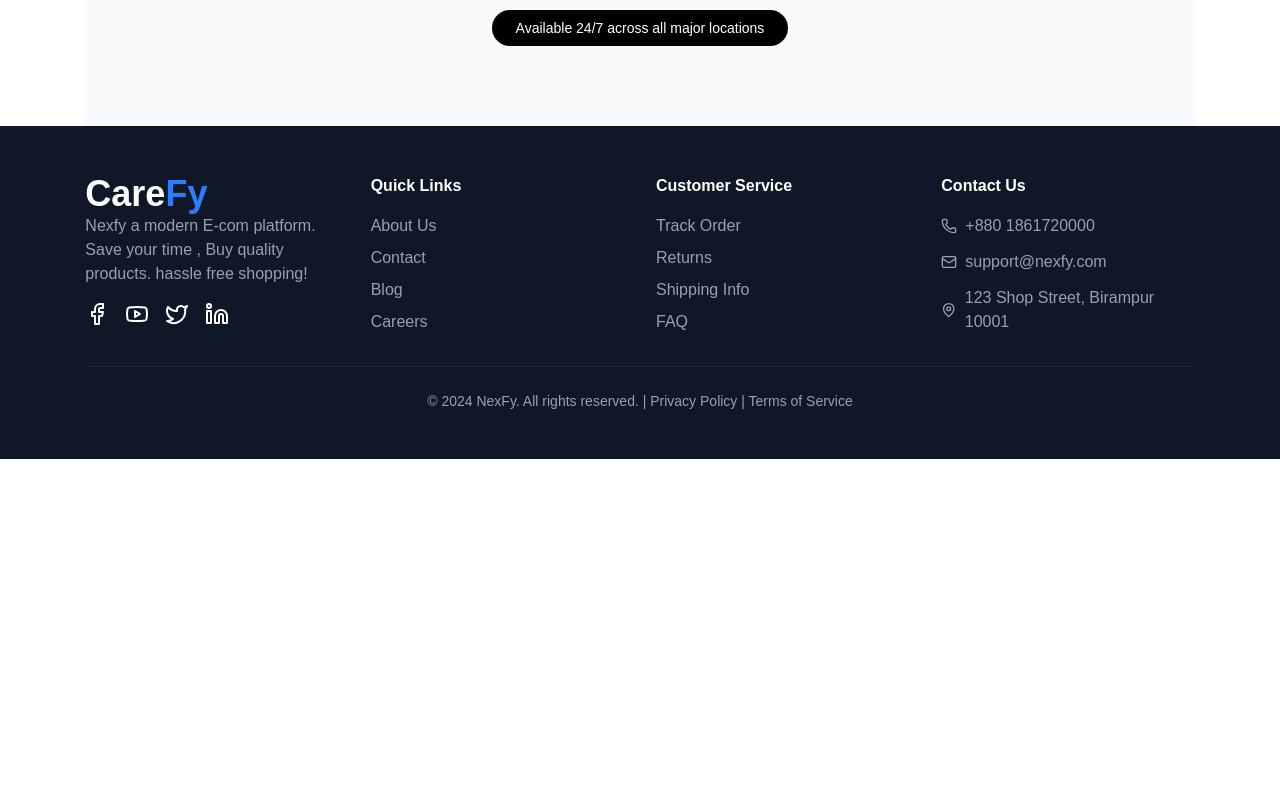
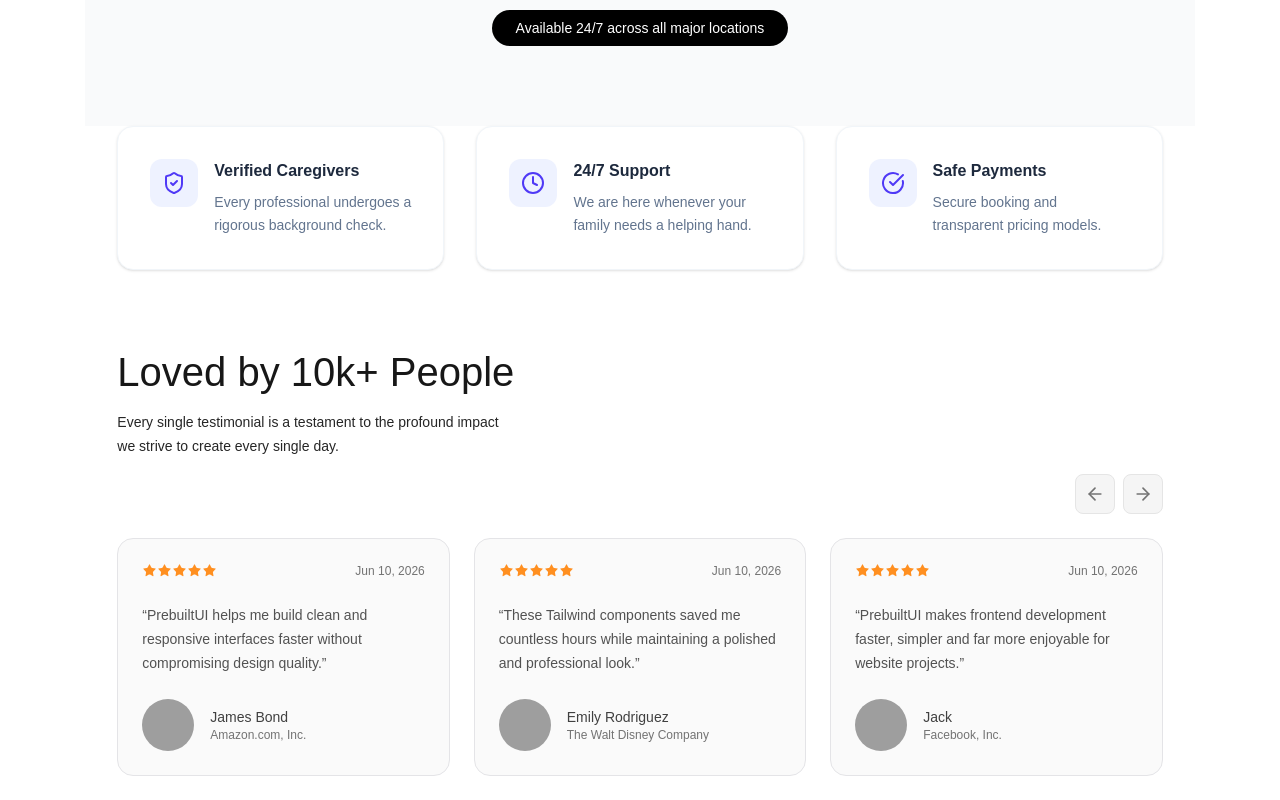
Before and after one commit to mohyminulislam-mi/CareFy, a Next.js app: page / in a window 1280 px wide. Shown: the part 2420-3220 px from the top of the page. Before the commit the page ends 2879 px from the top, so only its background shows below. Built offline with nearby package versions, Linux system fonts and the light colour scheme; grey boxes are pictures that could not be loaded.

Commit message:
make testimonials and service trust section

```diff
--- a/src/app/(mainLayout)/page.jsx
+++ b/src/app/(mainLayout)/page.jsx
@@ -1,6 +1,8 @@
 import AboutCarefy from "@/components/pages/home/AboutCarefy";
 import Hero from "@/components/pages/home/Hero";
 import Services from "@/components/pages/home/Services";
+import Testimonials from "@/components/pages/home/Testimonials";
+import Trust from "@/components/pages/home/Trust";
 import React from "react";
 
 const page = () => {
@@ -9,6 +11,8 @@ const page = () => {
       <Hero />
       <AboutCarefy />
       <Services />
+      <Trust />
+      <Testimonials />
     </section>
   );
 };
--- /dev/null
+++ b/src/components/pages/home/Testimonials.jsx
@@ -0,0 +1,208 @@
+"use client";
+import React from "react";
+
+const Testimonials = () => {
+  const testimonials = [
+    {
+      id: 1,
+      date: "Jun 10, 2026",
+      text: "“PrebuiltUI helps me build clean and responsive interfaces faster without compromising design quality.”",
+      name: "James Bond",
+      role: "Amazon.com, Inc.",
+      img: "https://images.unsplash.com/photo-1535713875002-d1d0cf377fde?q=80&w=200",
+    },
+    {
+      id: 2,
+      date: "Jun 10, 2026",
+      text: "“These Tailwind components saved me countless hours while maintaining a polished and professional look.”",
+      name: "Emily Rodriguez",
+      role: "The Walt Disney Company",
+      img: "https://images.unsplash.com/photo-1438761681033-6461ffad8d80?q=80&w=200",
+    },
+    {
+      id: 3,
+      date: "Jun 10, 2026",
+      text: "“PrebuiltUI makes frontend development faster, simpler and far more enjoyable for website projects.”",
+      name: "Jack",
+      role: "Facebook, Inc.",
+      img: "https://images.unsplash.com/photo-1633332755192-727a05c4013d?q=80&w=200",
+    },
+    {
+      id: 4,
+      date: "Jul 12, 2026",
+      text: "“A must-have Tailwind UI library for anyone building modern SaaS products with Tailwind CSS.”",
+      name: "Sarah Williams",
+      role: "Spotify",
+      img: "https://images.unsplash.com/photo-1438761681033-6461ffad8d80?q=80&w=200",
+    },
+    {
+      id: 5,
+      date: "Jul 12, 2026",
+      text: "“The components are beautifully designed and extremely easy to customize for real web apps.”",
+      name: "Michael Chen",
+      role: "Google LLC",
+      img: "https://images.unsplash.com/photo-1535713875002-d1d0cf377fde?q=80&w=200",
+    },
+  ];
+
+  const [currentIndex, setCurrentIndex] = React.useState(0);
+  const [isMobile, setIsMobile] = React.useState(window.innerWidth < 768);
+
+  React.useEffect(() => {
+    const handleResize = () => {
+      setIsMobile(window.innerWidth < 768);
+    };
+    window.addEventListener("resize", handleResize);
+    return () => window.removeEventListener("resize", handleResize);
+  }, []);
+
+  const handleNext = () => {
+    setCurrentIndex((prev) => (prev + 3 >= testimonials.length ? 0 : prev + 3));
+  };
+
+  const handlePrev = () => {
+    setCurrentIndex((prev) =>
+      prev - 3 < 0 ? Math.max(testimonials.length - 3, 0) : prev - 3,
+    );
+  };
+
+  React.useEffect(() => {
+    if (!isMobile) return;
+
+    const interval = setInterval(() => {
+      setCurrentIndex((prev) =>
+        prev + 1 >= testimonials.length ? 0 : prev + 1,
+      );
+    }, 3000);
+
+    return () => clearInterval(interval);
+  }, [isMobile, testimonials.length]);
+
+  return (
+    <>
+      <section className="py-20 px-4 sm:px-6 lg:px-8">
+        <div className="w-full max-w-6xl mx-auto">
+          <h1 className="text-neutral-900 font-medium text-4xl md:text-[40px] text-center md:text-left">
+            Loved by 10k+ People
+          </h1>
+          <p className="text-neutral-800 text-sm/6 mt-4 max-w-96 text-center md:text-left mx-auto md:mx-0">
+            Every single testimonial is a testament to the profound impact we
+            strive to create every single day.
+          </p>
+
+          <div className="hidden md:flex justify-end gap-2 mt-4">
+            <div
+              onClick={handlePrev}
+              className="h-10 w-10 rounded-lg bg-neutral-100 border border-neutral-200 flex items-center justify-center cursor-pointer hover:bg-neutral-200 transition-all text-neutral-500"
+            >
+              <svg
+                xmlns="http://www.w3.org/2000/svg"
+                width="20"
+                height="20"
+                viewBox="0 0 24 24"
+                fill="none"
+                stroke="currentColor"
+                stroke-width="2"
+                stroke-linecap="round"
+                stroke-linejoin="round"
+                class="lucide lucide-arrow-left-icon lucide-arrow-left"
+              >
+                <path d="m12 19-7-7 7-7" />
+                <path d="M19 12H5" />
+              </svg>
+            </div>
+            <div
+              onClick={handleNext}
+              className="h-10 w-10 rounded-lg bg-neutral-100 border border-neutral-200 flex items-center justify-center cursor-pointer hover:bg-neutral-200 transition-all text-neutral-500"
+            >
+              <svg
+                xmlns="http://www.w3.org/2000/svg"
+                width="20"
+                height="20"
+                viewBox="0 0 24 24"
+                fill="none"
+                stroke="currentColor"
+                stroke-width="2"
+                stroke-linecap="round"
+                stroke-linejoin="round"
+                class="lucide lucide-arrow-right-icon lucide-arrow-right"
+              >
+                <path d="M5 12h14" />
+                <path d="m12 5 7 7-7 7" />
+              </svg>
+            </div>
+          </div>
+
+          <div className="mx-auto grid grid-cols-1 md:grid-cols-2 lg:grid-cols-3 gap-6 px-8 md:px-0 mt-12 md:mt-6">
+            {testimonials
+              .slice(
+                currentIndex,
+                isMobile ? currentIndex + 1 : currentIndex + 3,
+              )
+              .map((item) => (
+                <div
+                  key={item.id}
+                  className="bg-zinc-50 hover:-translate-y-1 transition duration-300 border border-zinc-200 rounded-2xl p-6 space-y-6"
+                >
+                  <div className="flex items-start justify-between">
+                    <div className="flex">
+                      {Array(5)
+                        .fill(0)
+                        .map((_, i) => (
+                          <svg
+                            key={i}
+                            xmlns="http://www.w3.org/2000/svg"
+                            width="15"
+                            height="15"
+                            viewBox="0 0 24 24"
+                            fill="none"
+                            stroke="currentColor"
+                            strokeWidth="2"
+                            strokeLinecap="round"
+                            strokeLinejoin="round"
+                            className="lucide lucide-star text-transparent fill-[#FF8F20]"
+                            aria-hidden="true"
+                          >
+                            <path d="M11.525 2.295a.53.53 0 0 1 .95 0l2.31 4.679a2.123 2.123 0 0 0 1.595 1.16l5.166.756a.53.53 0 0 1 .294.904l-3.736 3.638a2.123 2.123 0 0 0-.611 1.878l.882 5.14a.53.53 0 0 1-.771.56l-4.618-2.428a2.122 2.122 0 0 0-1.973 0L6.396 21.01a.53.53 0 0 1-.77-.56l.881-5.139a2.122 2.122 0 0 0-.611-1.879L2.16 9.795a.53.53 0 0 1 .294-.906l5.165-.755a2.122 2.122 0 0 0 1.597-1.16z"></path>
+                          </svg>
+                        ))}
+                    </div>
+                    <p className="text-xs text-neutral-500">{item.date}</p>
+                  </div>
+
+                  <p className="text-sm/6 text-neutral-600">{item.text}</p>
+
+                  <div className="flex items-center gap-4 mt-4">
+                    <img
+                      src={item.img}
+                      alt="User Avatar"
+                      className="w-13 h-13 rounded-full object-cover"
+                    />
+                    <div>
+                      <p className="text-sm text-neutral-700">{item.name}</p>
+                      <p className="text-xs font-medium text-neutral-500">
+                        {item.role}
+                      </p>
+                    </div>
+                  </div>
+                </div>
+              ))}
+          </div>
+        </div>
+        <div className="hidden max-[768px]:flex items-center justify-center mt-5 space-x-2">
+          {testimonials.map((_, index) => (
+            <span
+              key={index}
+              onClick={() => setCurrentIndex(index)}
+              className={`w-3 h-3 rounded-full transition-all ${
+                index === currentIndex ? "bg-neutral-800" : "bg-neutral-300"
+              }`}
+            ></span>
+          ))}
+        </div>
+      </section>
+    </>
+  );
+};
+
+export default Testimonials;
--- /dev/null
+++ b/src/components/pages/home/Trust.jsx
@@ -0,0 +1,43 @@
+import React from "react";
+import { CheckCircle, Clock, ShieldCheck } from "lucide-react";
+
+const Trust = () => {
+  return (
+    <div className="max-w-7xl mx-auto px-4 sm:px-6 lg:px-8 grid grid-cols-1 md:grid-cols-3 gap-8">
+      {[
+        {
+          icon: <ShieldCheck className="text-indigo-600" />,
+          title: "Verified Caregivers",
+          desc: "Every professional undergoes a rigorous background check.",
+        },
+        {
+          icon: <Clock className="text-indigo-600" />,
+          title: "24/7 Support",
+          desc: "We are here whenever your family needs a helping hand.",
+        },
+        {
+          icon: <CheckCircle className="text-indigo-600" />,
+          title: "Safe Payments",
+          desc: "Secure booking and transparent pricing models.",
+        },
+      ].map((item, idx) => (
+        <div
+          key={idx}
+          className="flex space-x-4 p-8 bg-white rounded-2xl shadow-sm border border-slate-100"
+        >
+          <div className="flex-shrink-0 w-12 h-12 bg-indigo-50 rounded-xl flex items-center justify-center">
+            {item.icon}
+          </div>
+          <div>
+            <h4 className="font-bold text-slate-800 mb-2">{item.title}</h4>
+            <p className="text-sm text-slate-500 leading-relaxed">
+              {item.desc}
+            </p>
+          </div>
+        </div>
+      ))}
+    </div>
+  );
+};
+
+export default Trust;
```
